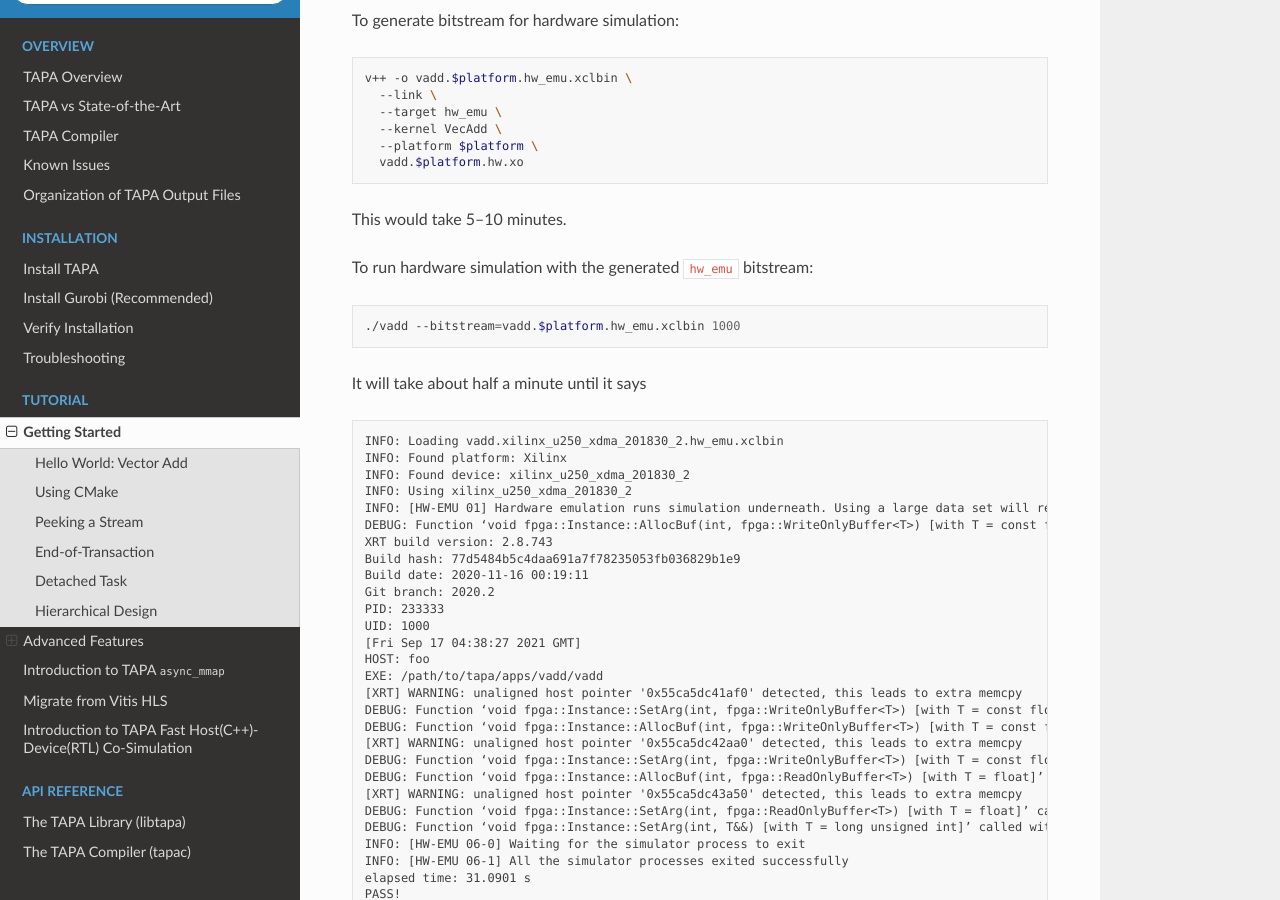
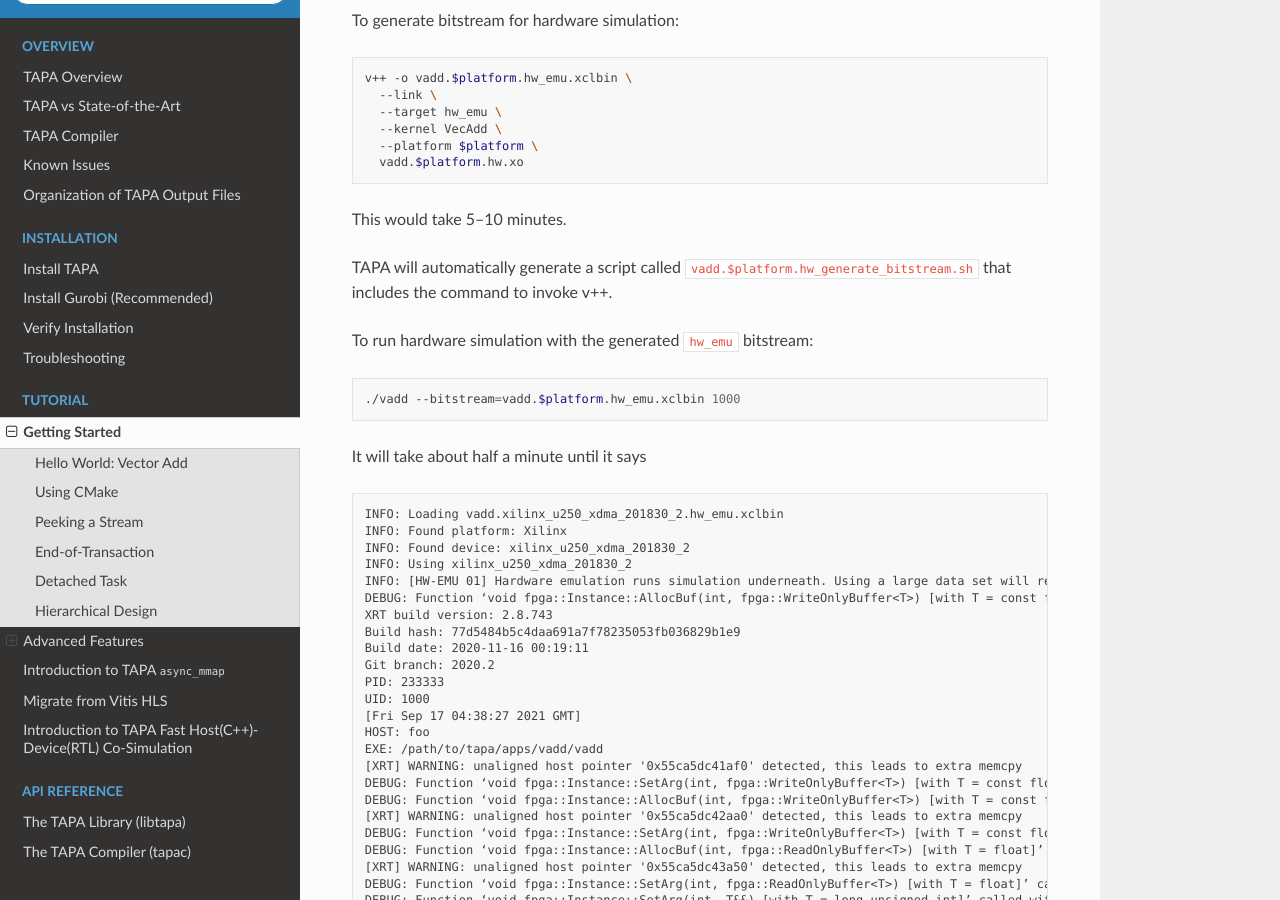
Before and after one commit to rapidstream-org/rapidstream-tapa, a Sphinx documentation site: the page built from docs/tutorial.rst, in a window 1280 px wide and 900 px high, scrolled down 3016 px. Built offline with Sphinx 7.4.7 and the Read the Docs theme 2.0.0, drawn with Linux system fonts in a browser that asks for light colours.

Commit message:
docs: mention auto-generated v++ script

```diff
--- a/docs/tutorial.rst
+++ b/docs/tutorial.rst
@@ -177,6 +177,8 @@ To generate bitstream for hardware simulation:
     vadd.$platform.hw.xo
 
 This would take 5--10 minutes.
+
+TAPA will automatically generate a script called ``vadd.$platform.hw_generate_bitstream.sh`` that includes the command to invoke v++.
 
 To run hardware simulation with the generated ``hw_emu`` bitstream:
 
```
